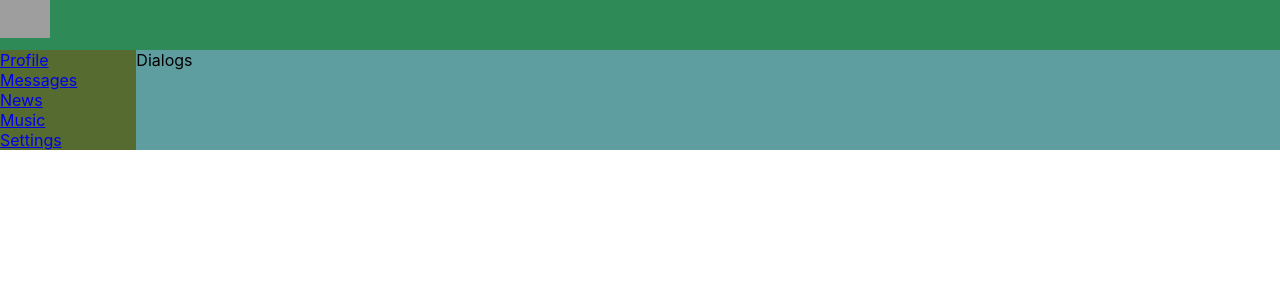
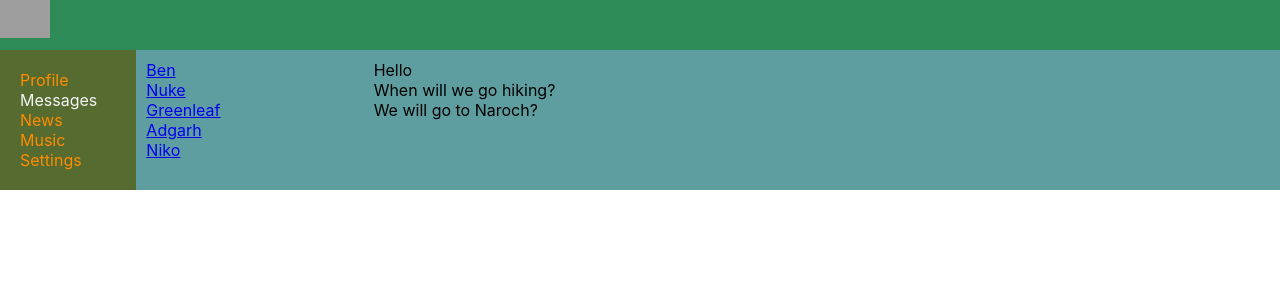
Before and after one commit to Volcher93/social_network, a React (Create React App) app: page /dialogs in a window 1280 px wide. Shown: the top 300 px of the page. Built offline with nearby package versions, Linux system fonts and the light colour scheme; grey boxes are pictures that could not be loaded.

Commit message:
Messages page with grid added

```diff
--- a/src/components/Dialogs/Dialogs.jsx
+++ b/src/components/Dialogs/Dialogs.jsx
@@ -1,10 +1,34 @@
 import React from "react";
 import s from './Dialogs.module.css'
+import {NavLink} from "react-router-dom";
+
 function Dialogs() {
     return (
-        <div>
-            Dialogs
+        <div className={s.dialogs}>
+            <div className={s.dialogsItems}>
+                <div className={s.dialog + ' ' + s.active}>
+                    <NavLink to="/dialogs/1">Ben</NavLink>
+                </div>
+                <div className={s.dialog}>
+                    <NavLink to="/dialogs/2">Nuke</NavLink>
+                </div>
+                <div className={s.dialog}>
+                    <NavLink to="/dialogs/3">Greenleaf</NavLink>
+                </div>
+                <div className={s.dialog}>
+                    <NavLink to="/dialogs/4">Adgarh</NavLink>
+                </div>
+                <div className={s.dialog}>
+                    <NavLink to="/dialogs/5">Niko</NavLink>
+                </div>
+            </div>
+            <div className={s.messages}>
+                <div className={s.dialog}>Hello</div>
+                <div className={s.dialog}>When will we go hiking?</div>
+                <div className={s.dialog}>We will go to Naroch?</div>
+            </div>
         </div>
     )
 }
+
 export default Dialogs;
--- a/src/components/Dialogs/Dialogs.module.css
+++ b/src/components/Dialogs/Dialogs.module.css
@@ -0,0 +1,18 @@
+.dialogs {
+    display: grid;
+    grid-template-columns: 2fr 10fr;
+}
+
+.dialogsItems {
+    padding: 10px;
+}
+.dialogsItems .active {
+    color: gold;
+}
+.messages {
+    padding: 10px;
+}
+
+.messages .message {
+
+}
--- a/src/components/Navbar/Navbar.jsx
+++ b/src/components/Navbar/Navbar.jsx
@@ -1,23 +1,24 @@
 import React from "react";
 import p from './Navbar.module.css';
+import {NavLink} from "react-router-dom";
 
 function Navbar() {
     return (
         <nav className={p.nav}>
-            <div className={`${p.item} ${p.active}`}>
-                <a href="/profile">Profile</a>
+            <div className={p.item}>
+                <NavLink to="/profile" activeClassName={p.activeLink}>Profile</NavLink>
             </div>
             <div className={p.item}>
-                <a href="/dialogs">Messages</a>
+                <NavLink to="/dialogs" activeClassName={p.activeLink}>Messages</NavLink>
             </div>
             <div className={p.item}>
-                <a href="/news">News</a>
+                <NavLink to="/news" activeClassName={p.activeLink}>News</NavLink>
             </div>
             <div className={p.item}>
-                <a href="/music" > Music</a>
+                <NavLink to="/music" activeClassName={p.activeLink}> Music</NavLink>
             </div>
             <div className={p.item}>
-                <a href="/settings">Settings</a>
+                <NavLink to="/settings" activeClassName={p.activeLink}>Settings</NavLink>
             </div>
         </nav>)
 }
--- a/src/components/Navbar/Navbar.module.css
+++ b/src/components/Navbar/Navbar.module.css
@@ -1,11 +1,13 @@
 .nav {
     grid-area: n;
     background-color: darkolivegreen;
+    padding: 20px;
 }
 
-.item {
+.item a {
     color: darkorange;
+    text-decoration: none;
 }
-.active {
-    color: gold;
+.item a.activeLink {
+    color: whitesmoke;
 }
```
